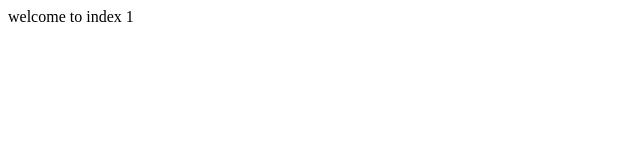
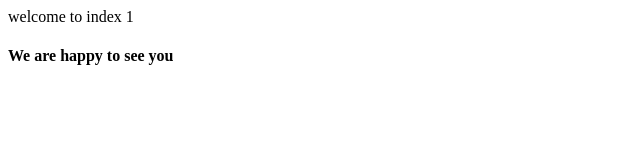
Before and after one commit to BigBroNate16/git1, a plain HTML site: page index.html in a window 1280 px wide. Shown: the whole page, without its empty margins (0-640 px from the left). Drawn offline with Linux system fonts and the light colour scheme.

Commit message:
h4 of index 1 website

```diff
--- a/index.html
+++ b/index.html
@@ -7,5 +7,7 @@
 <body>
     <p>welcome to index 1</p>
 
+    <h4>We are happy to see you</h4>
+
 </body>
 </html>
```
